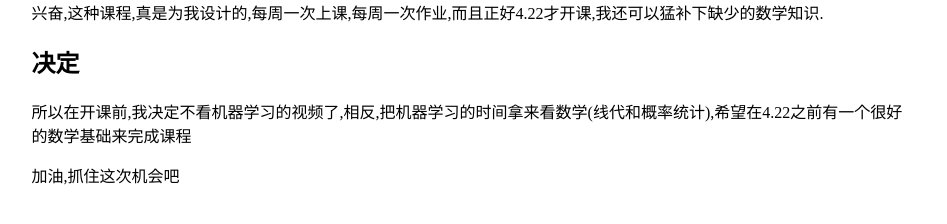
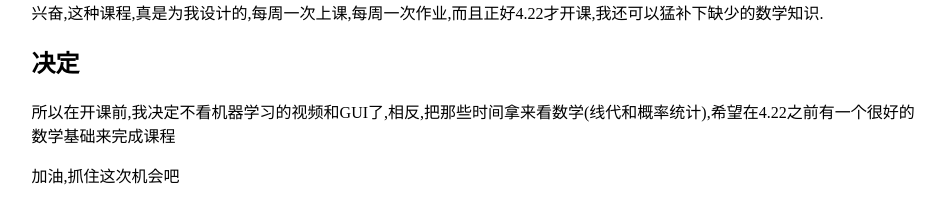
Before and after one commit to LelouchHe/lelouchhe.github.com, a Jekyll site: the page built from _posts/voice/2013-03-15-coursera_with_ml.md, in a window 1280 px wide. Shown: the part 217-441 px from the top of the page, without its empty margins (166-1113 px from the left). Built offline with Jekyll 4.4.1, drawn with Linux system fonts in a browser that asks for light colours; Markdown is read by kramdown in place of the engine named in the settings.

Commit message:
new update

```diff
--- a/_posts/voice/2013-03-15-coursera_with_ml.md
+++ b/_posts/voice/2013-03-15-coursera_with_ml.md
@@ -11,7 +11,7 @@ tag: ml
 
 ## 决定
 
-所以在开课前,我决定不看机器学习的视频了,相反,把机器学习的时间拿来看数学(线代和概率统计),希望在4.22之前有一个很好的数学基础来完成课程
+所以在开课前,我决定不看机器学习的视频和GUI了,相反,把那些时间拿来看数学(线代和概率统计),希望在4.22之前有一个很好的数学基础来完成课程
 
 加油,抓住这次机会吧
 
```
